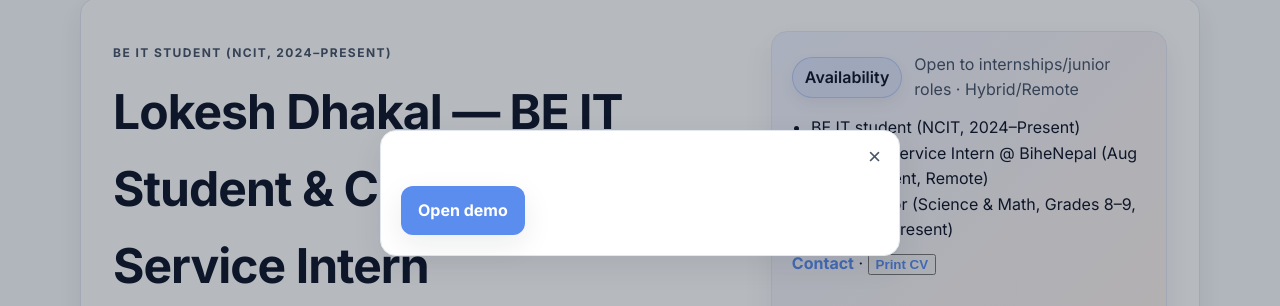
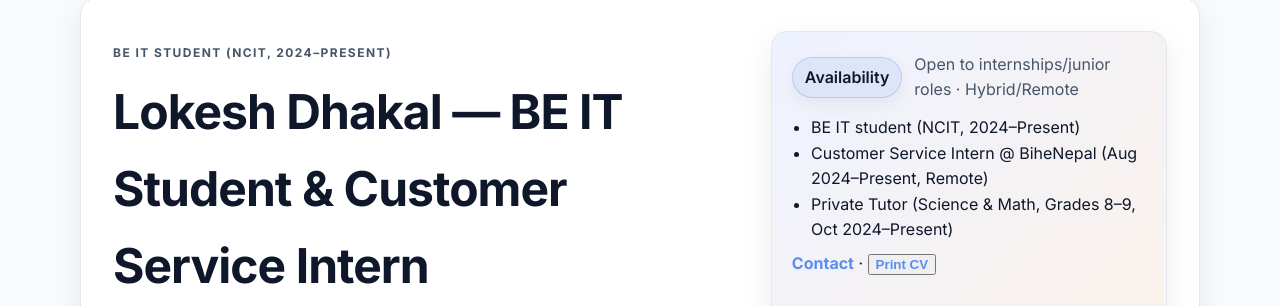
Before and after one commit to this-cpu/portfolio, a website: page index.html in a window 1280 px wide. Shown: the part 207-513 px from the top of the page. Drawn offline with Linux system fonts and the light colour scheme.

Commit message:
Update index.html

```diff
--- a/index.html
+++ b/index.html
@@ -34,21 +34,6 @@
   </header>
 
   <main id="app" tabindex="-1"></main>
-
-  <div id="project-modal" class="modal" role="dialog" aria-modal="true" aria-labelledby="project-modal-title" hidden>
-    <div class="modal__card">
-      <button class="modal__close" aria-label="Close modal">&times;</button>
-      <div class="modal__body">
-        <h3 id="project-modal-title"></h3>
-        <p class="muted" id="project-modal-type"></p>
-        <p id="project-modal-desc"></p>
-        <div class="pill-group" id="project-modal-tech"></div>
-        <div class="modal__actions">
-          <a id="project-modal-link" class="btn btn-primary" target="_blank" rel="noreferrer">Open demo</a>
-        </div>
-      </div>
-    </div>
-  </div>
 
   <footer class="footer">
     <div>
```
